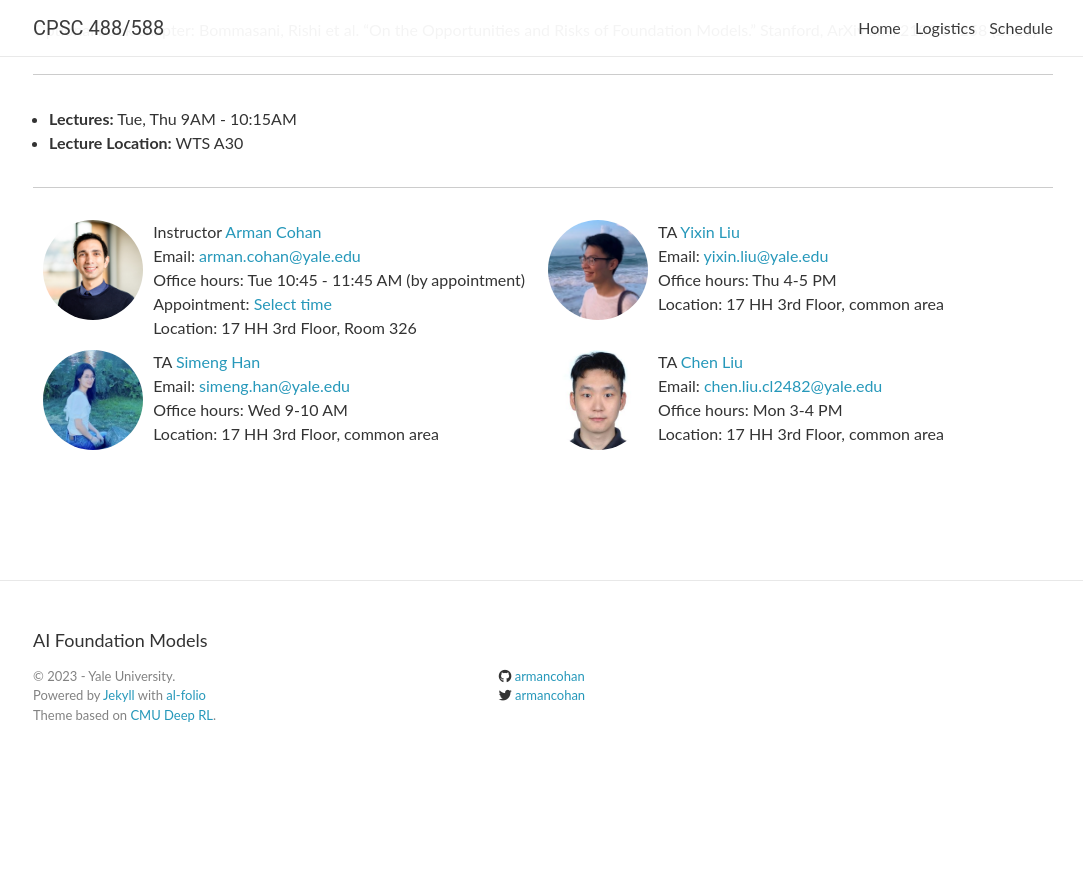
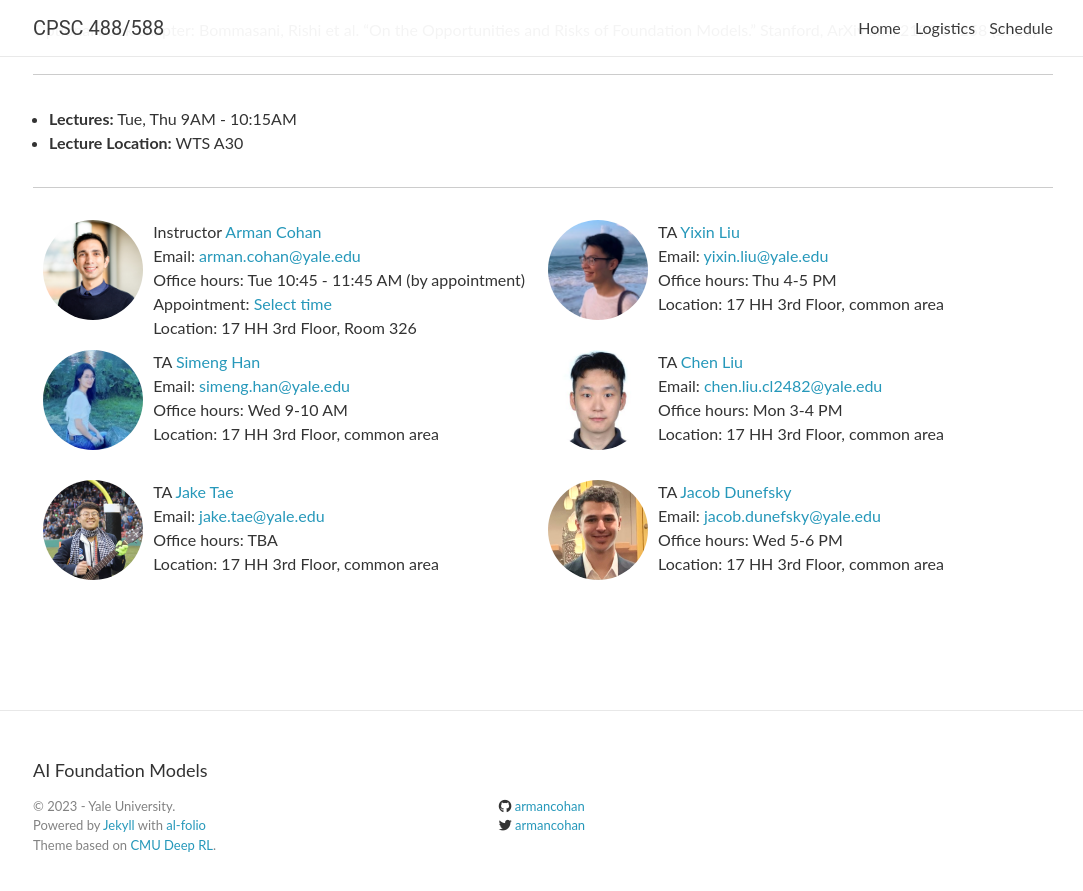
Before and after one commit to yale-nlp/cpsc488, a Jekyll site: the page built from _pages/about.md, in a window 1280 px wide and 900 px high, scrolled down 625 px. Shown: the top 891 px of the window, without its empty margins (97-1180 px from the left). Built offline with Jekyll 4.4.1, drawn with Linux system fonts in a browser that asks for light colours; nearby versions of some CDN libraries; comment, search, counter and statistics services are not loaded; before the commit the page ends 1395 px from its top, so only the background shows below that.

Commit message:
update staff

```diff
--- a/_data/staff.yml
+++ b/_data/staff.yml
@@ -28,3 +28,17 @@ TAs:
     office-hours: Mon 3-4 PM
     location: 17 HH 3rd Floor, common area
     image: staff/chenl.jpg
+
+  - name: Jake Tae
+    email: jake.tae@yale.edu
+    url: https://jaketae.github.io/
+    office-hours: TBA
+    location: 17 HH 3rd Floor, common area
+    image: staff/jake.jpg
+
+  - name: Jacob Dunefsky
+    email: jacob.dunefsky@yale.edu
+    url: https://www.linkedin.com/in/jacob-dunefsky-703562196/
+    office-hours: Wed 5-6 PM
+    location: 17 HH 3rd Floor, common area
+    image: staff/jacob.jpg
```
Also changed, not shown: assets/img/staff/jacob.jpg (added), assets/img/staff/jake.jpg (added).
